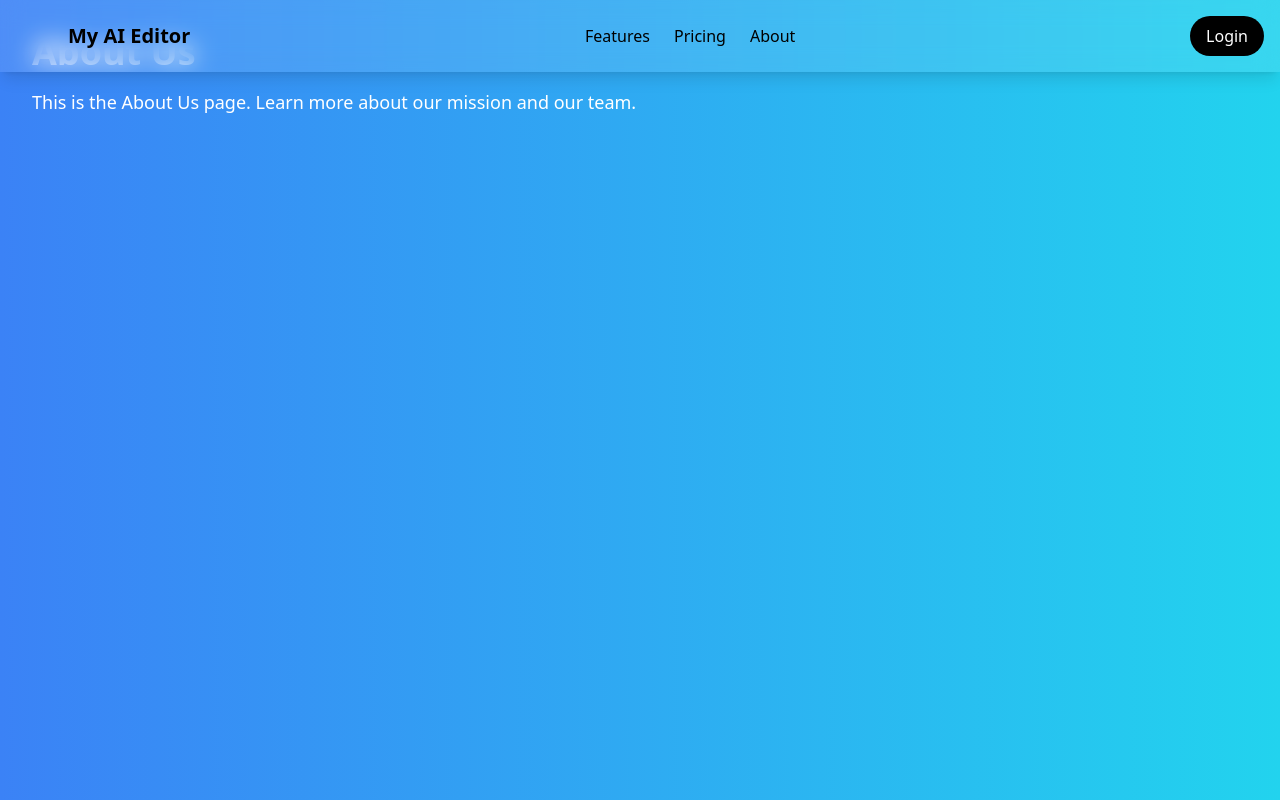
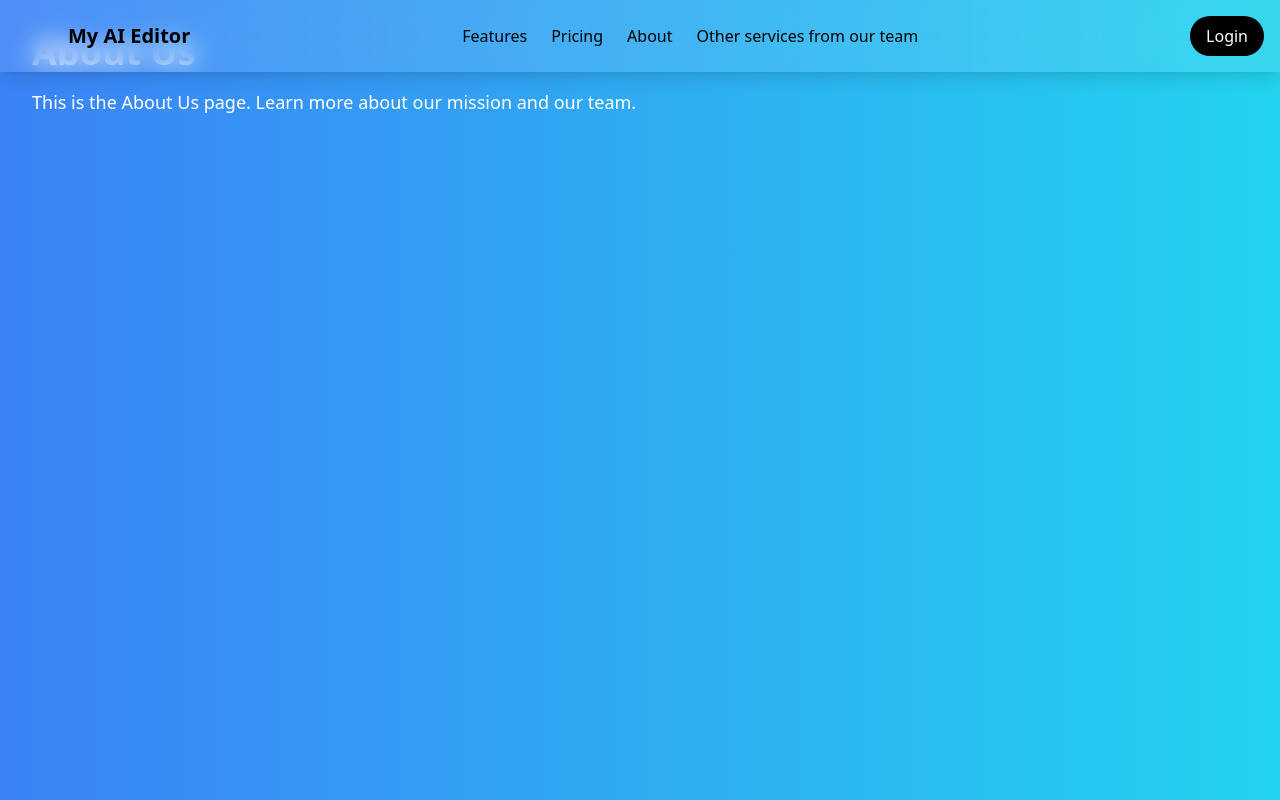
Before and after one commit to aleckurser/my-ai-editor, a React (Vite) app: page /about in a window 1280 px wide. Built offline with nearby package versions, Linux system fonts and the light colour scheme; no server answers.

Commit message:
Add new files and folders

```diff
--- a/src/components/NavBar.tsx
+++ b/src/components/NavBar.tsx
@@ -58,6 +58,9 @@ export default function NavBar() {
         </Link>
         <Link to="/about" className={`${scrolled ? 'text-white' : 'text-black'} hover:text-white transition-colors`}>
           About
+        </Link>
+        <Link to="/other services from our team" className={`${scrolled ? 'text-white' : 'text-black'} hover:text-white transition-colors`}>
+        Other services from our team
         </Link>
       </div>
 
```
